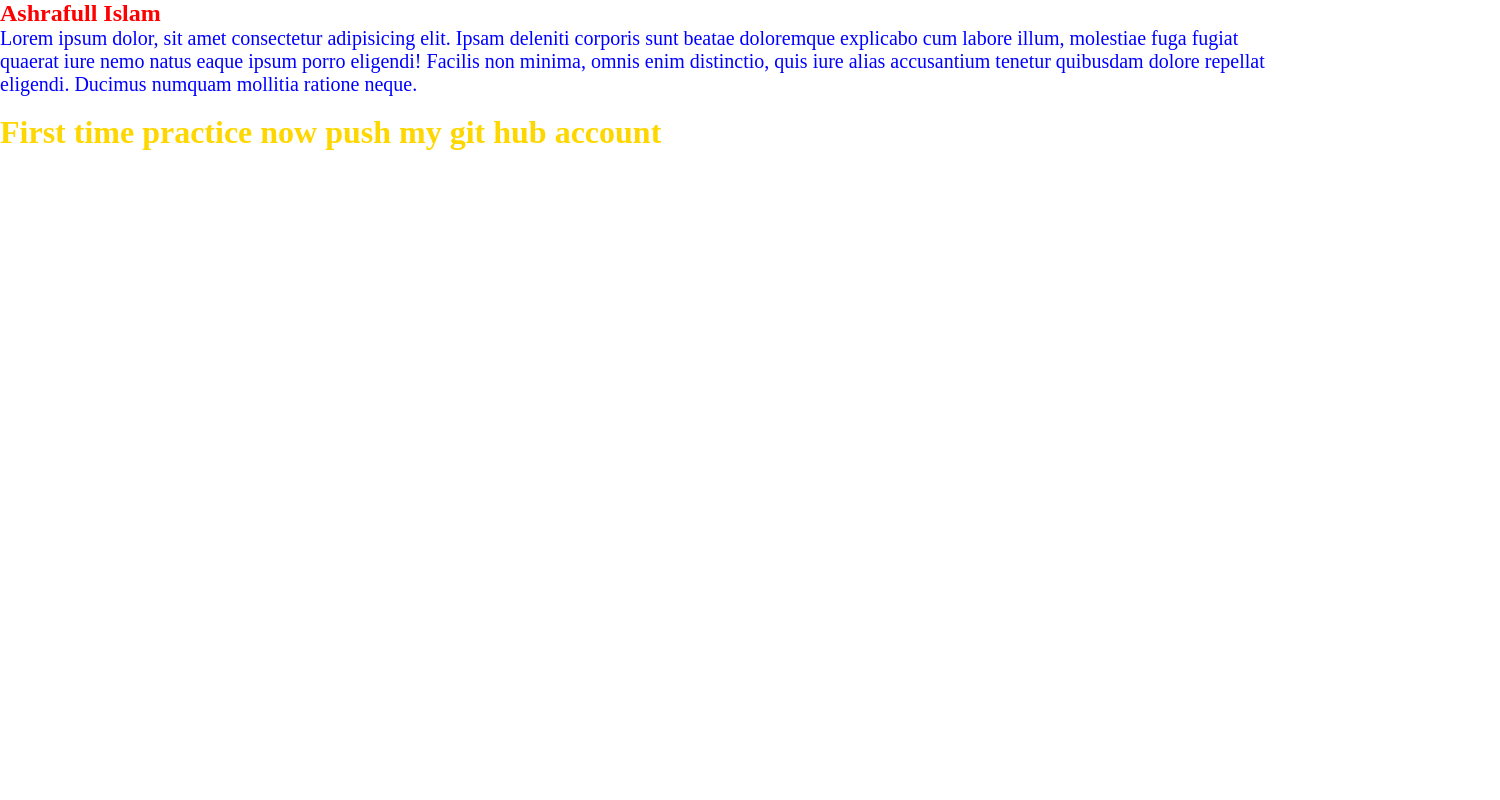
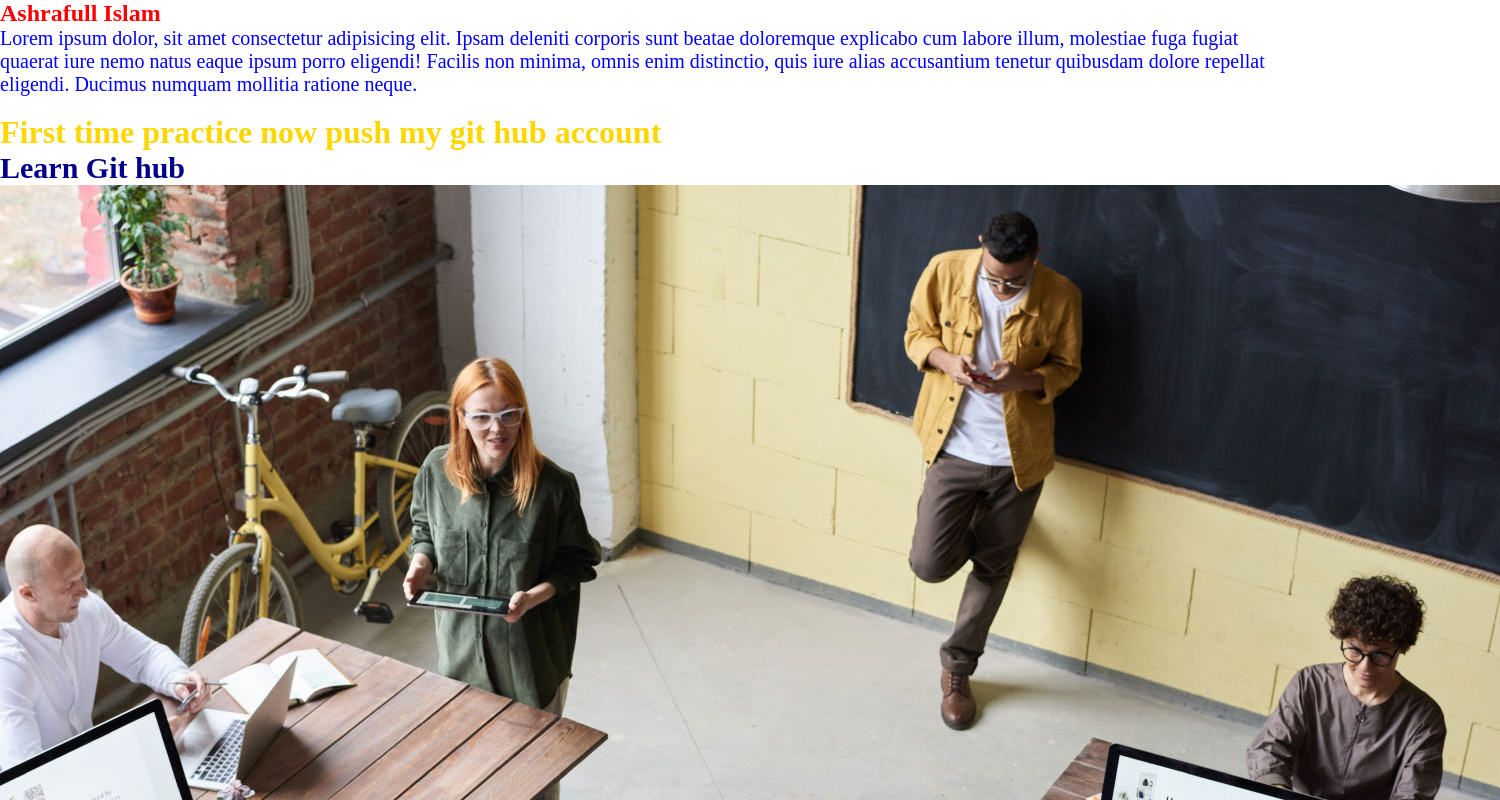
Before and after one commit to Ashrafullislam/Github, a plain HTML site: page index.html in a window 1280 px wide. Shown: the top 800 px of the page, 1500 px wide, since content can reach past the window. Drawn offline with Linux system fonts and the light colour scheme.

Commit message:
container

```diff
--- a/index.html
+++ b/index.html
@@ -15,5 +15,13 @@
     <h1>First time practice now push my git hub account</h1>
 
 
+    <div class="container">
+        <header><h2 class="container_h2">Learn Git hub </h2></header>
+        <div class="image">
+            <img src="Picture/images1.jpg" alt="">
+        </div>
+
+    </div>
+
 </body>
 </html>
--- a/style-2.css
+++ b/style-2.css
@@ -6,3 +6,8 @@
 h1{
     color:gold;
 }
+.container .container_h2{
+    font-weight: bold;
+    font-size: 30px;
+    color:darkblue;
+}
```
